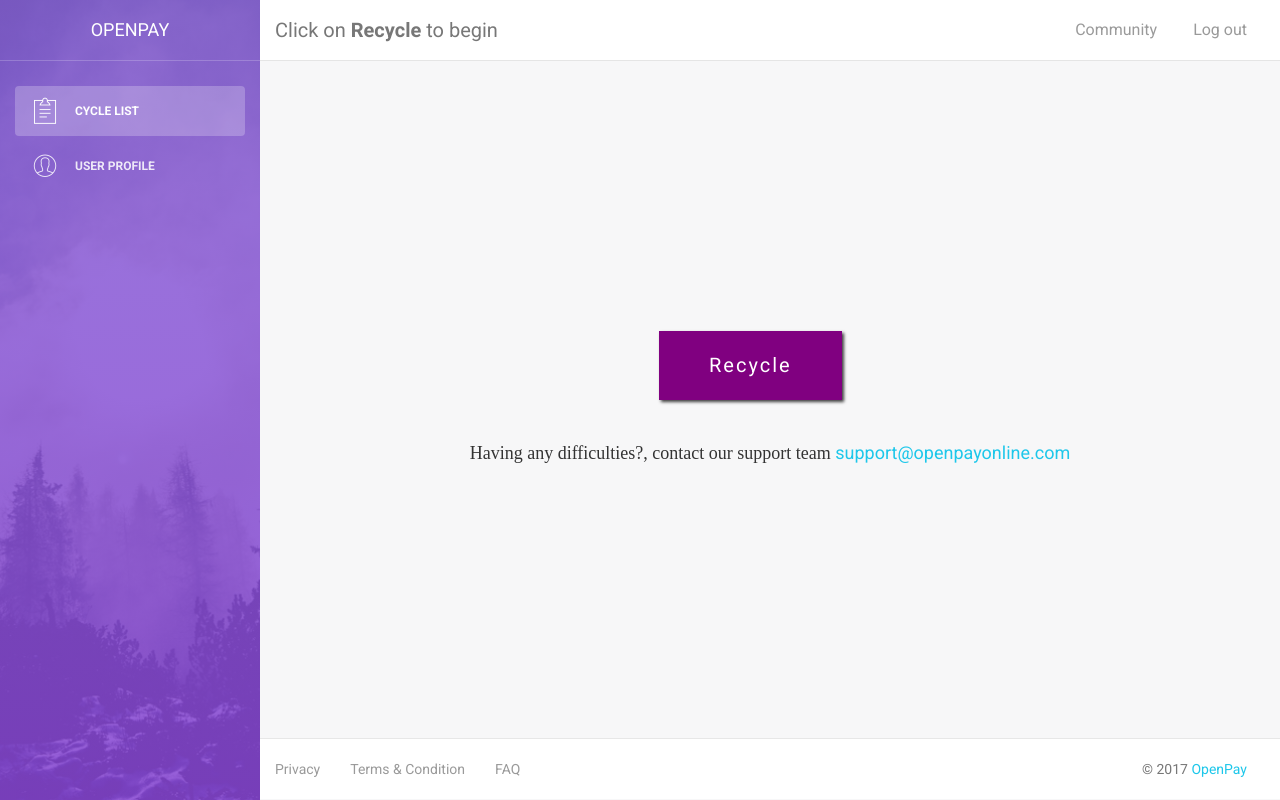
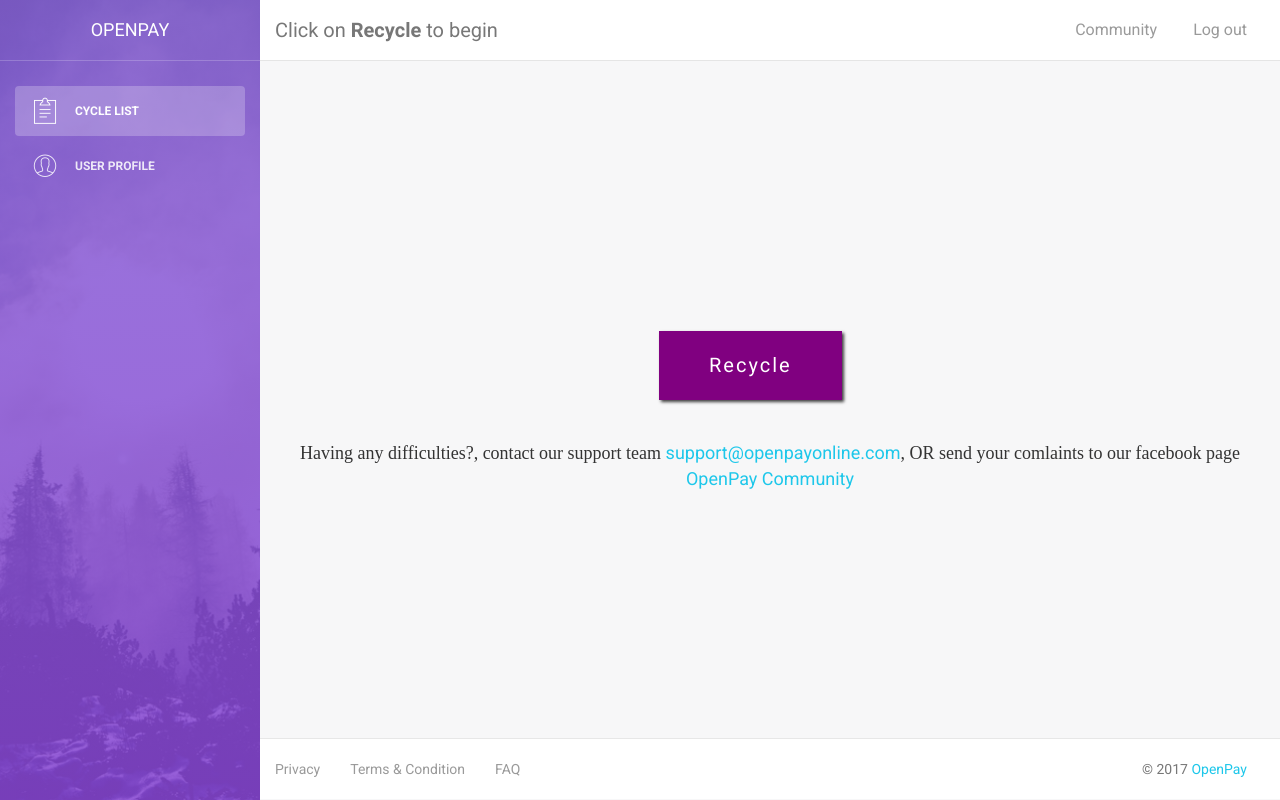
Before and after one commit to ikingcodex/greatfunds, a PHP site: page /profile.php in a window 1280 px wide. Run offline with PHP 8.4, Linux system fonts and the light colour scheme; the visitor is signed in with stand-in values (Sample User, id 1); data that the repository does not hold is empty; some libraries are stand-ins or nearby versions.

Commit message:
modified page

```diff
--- a/profile.php
+++ b/profile.php
@@ -525,7 +525,7 @@
 										<?php } ?>
 										<?php if (!($user->is_blocked())){ ?>
 										<div class="noticee">
-											Having any difficulties?, contact our support team <a href="mailto:support@openpayonline.com?subject=inCycle">support@openpayonline.com</a>
+											Having any difficulties?, contact our support team <a href="mailto:support@openpayonline.com?subject=inCycle">support@openpayonline.com</a>, OR send your comlaints to our facebook page <a href="www.facebook.com/openpayonline/">OpenPay Community</a>
 										</div>
 										<?php } ?>
                 </div>
```
